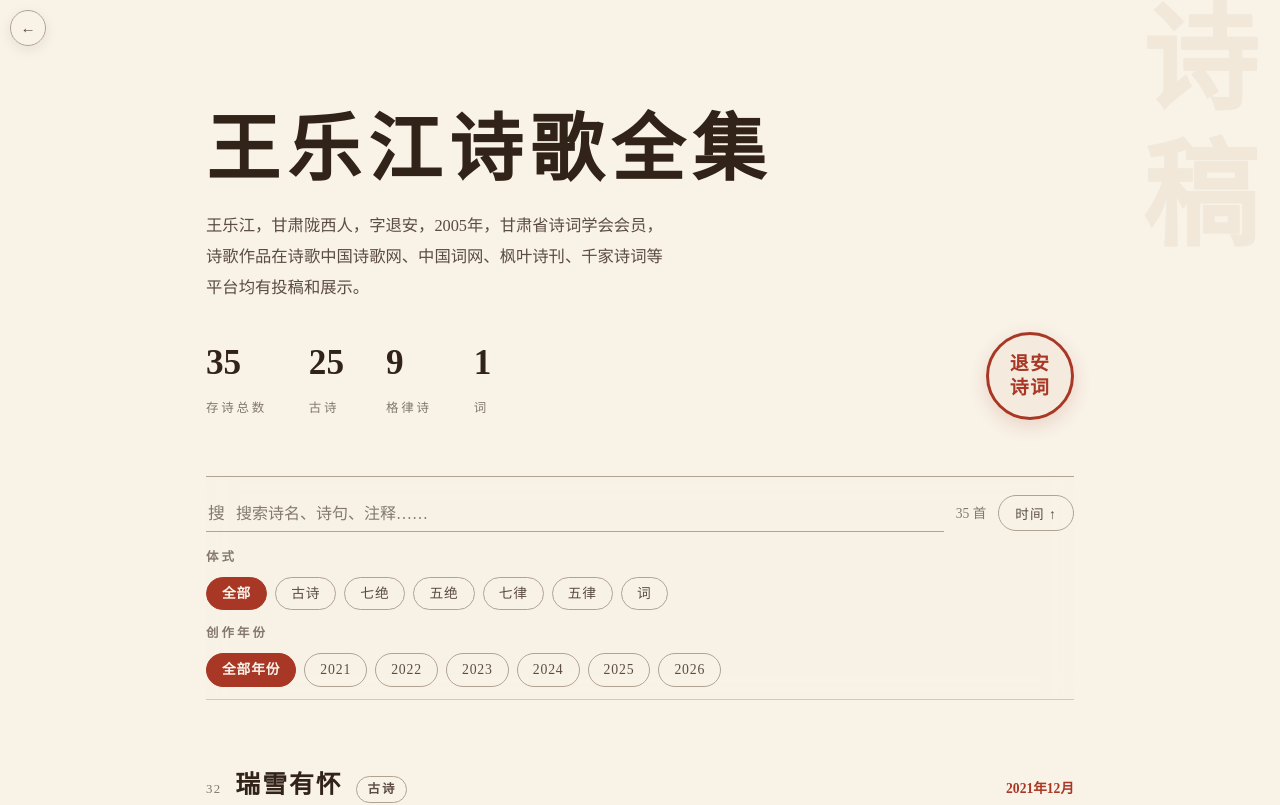
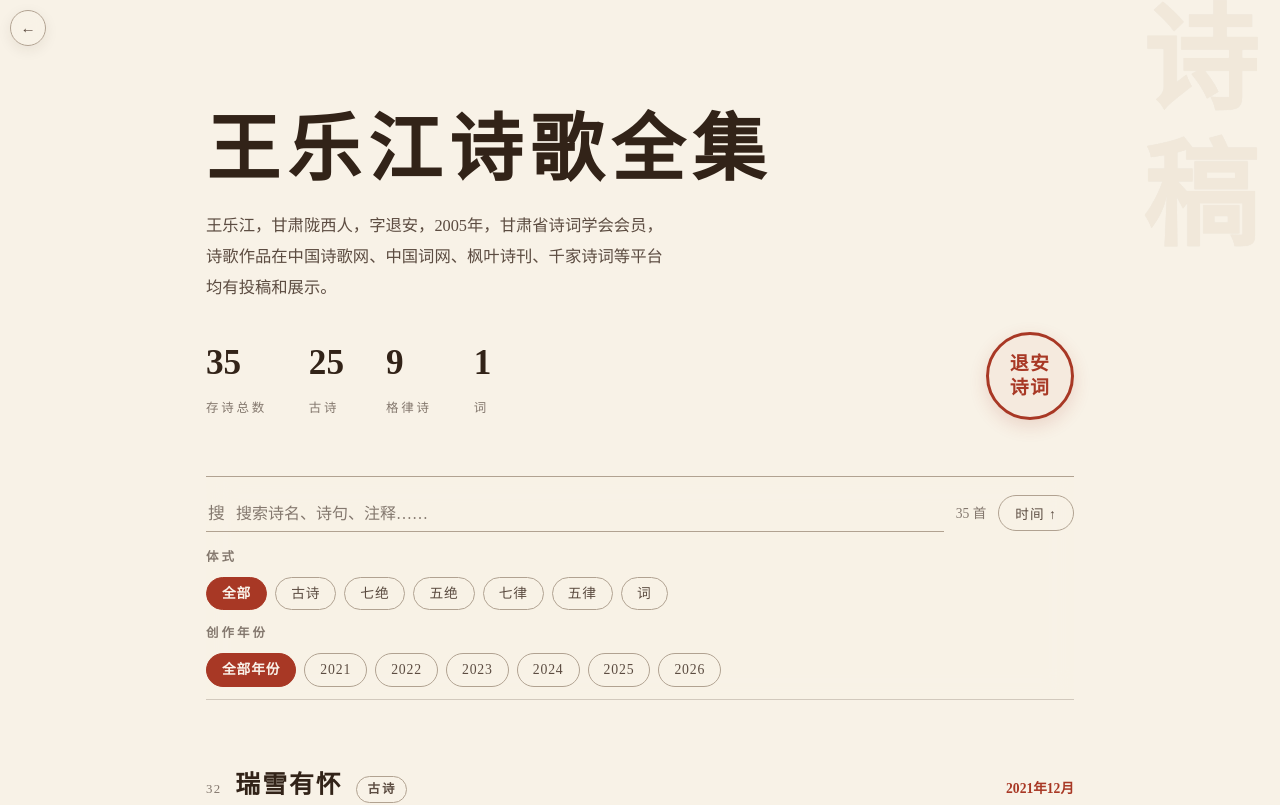
Before and after one commit to wlj20041212/Classmate, a website: page poem/index.html in a window 1280 px wide. Shown: the top 805 px of the page. Drawn offline with Linux system fonts and the light colour scheme.

Commit message:
修正诗稿简介：删除中国诗歌网前多余的诗歌二字

```diff
--- a/poem/index.html
+++ b/poem/index.html
@@ -366,7 +366,7 @@ footer{
   <header class="hero">
     <div>
       <h1 class="hero-title">王乐江诗歌全集</h1>
-      <p class="hero-sub">王乐江，甘肃陇西人，字退安，2005年，甘肃省诗词学会会员，诗歌作品在诗歌中国诗歌网、中国词网、枫叶诗刊、千家诗词等平台均有投稿和展示。</p>
+      <p class="hero-sub">王乐江，甘肃陇西人，字退安，2005年，甘肃省诗词学会会员，诗歌作品在中国诗歌网、中国词网、枫叶诗刊、千家诗词等平台均有投稿和展示。</p>
       <div class="hero-stats">
         <div class="stat"><b id="stat-total">0</b><span>存诗总数</span></div>
         <div class="stat"><b id="stat-gu">0</b><span>古诗</span></div>
```
